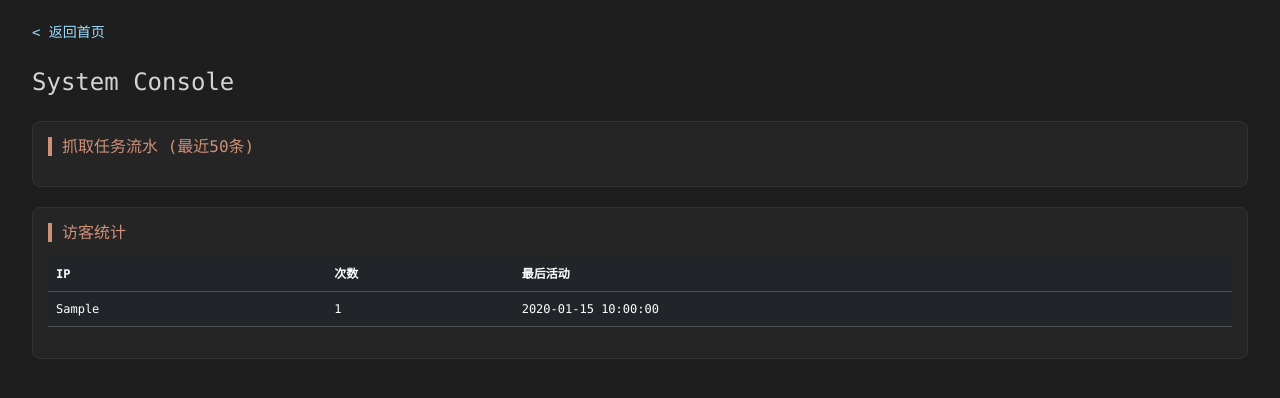
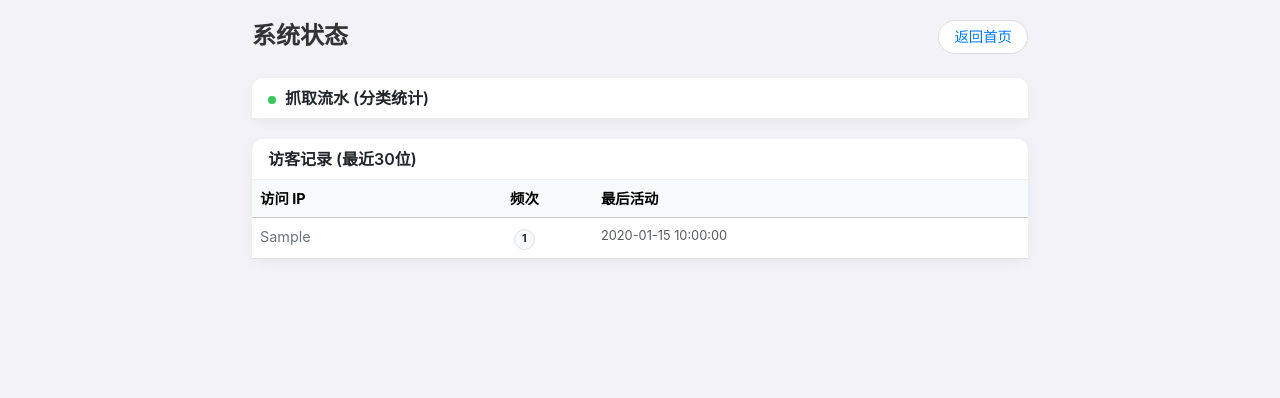
Before and after one commit to willggy/xianbao-project, a Flask app: page /logs in a window 1280 px wide. Shown: the top 398 px of the page. Run offline with Flask 3, Linux system fonts and the light colour scheme; tables that the repository leaves empty hold one stand-in row (values such as "Sample post"); data that the repository does not hold is empty; parts of the project's set-up code (start-up, migrations or seed data) failed here and were passed over.

Commit message:
Update logs.html

```diff
--- a/templates/logs.html
+++ b/templates/logs.html
@@ -3,51 +3,60 @@
 <head>
     <meta charset="UTF-8">
     <meta name="viewport" content="width=device-width, initial-scale=1.0">
-    <title>系统控制台</title>
+    <title>系统状态 - 监控助手</title>
     <link href="https://cdn.jsdelivr.net/npm/bootstrap@5.3.3/dist/css/bootstrap.min.css" rel="stylesheet">
     <style>
-        body { background: #1e1e1e; color: #d4d4d4; font-family: 'Consolas', monospace; padding: 20px; }
-        .console-card { background: #252526; border-radius: 8px; border: 1px solid #333; padding: 15px; margin-bottom: 20px; }
-        .log-line { border-bottom: 1px solid #2d2d2d; padding: 4px 0; font-size: 13px; }
-        .log-time { color: #569cd6; margin-right: 10px; }
-        .visitor-table { color: #ccc; font-size: 12px; }
-        h6 { color: #ce9178; border-left: 4px solid #ce9178; padding-left: 10px; margin-bottom: 15px; }
-        .btn-back { color: #9cdcfe; text-decoration: none; font-size: 14px; }
+        :root { --ios-blue: #007aff; --ios-bg: #f2f2f7; }
+        body { background-color: var(--ios-bg); font-family: -apple-system, sans-serif; padding-top: 20px; color: #333; }
+        .card-custom { border: none; border-radius: 12px; box-shadow: 0 4px 12px rgba(0,0,0,0.05); margin-bottom: 20px; background: #fff; }
+        .card-header { background: #fff; border-bottom: 1px solid #eee; border-radius: 12px 12px 0 0 !important; font-weight: 600; }
+        .log-item { font-family: 'Consolas', monospace; font-size: 0.85rem; padding: 8px 15px; border-bottom: 1px solid #f9f9f9; }
+        .log-item:last-child { border-bottom: none; }
+        .status-dot { height: 8px; width: 8px; background-color: #34c759; border-radius: 50%; display: inline-block; margin-right: 5px; }
+        .table { font-size: 0.9rem; margin-bottom: 0; }
+        .btn-ios { background: #fff; color: var(--ios-blue); border-radius: 20px; border: 1px solid #ddd; padding: 5px 15px; text-decoration: none; font-size: 0.9rem; transition: 0.2s; }
+        .btn-ios:hover { background: #f0f0f0; }
     </style>
 </head>
 <body>
-    <div class="container-fluid">
-        <a href="/" class="btn-back"> < 返回首页</a>
-        <h4 class="my-4">System Console</h4>
+    <div class="container" style="max-width: 800px;">
+        <div class="d-flex justify-content-between align-items-center mb-4">
+            <h4 class="mb-0" style="font-weight: 700;">系统状态</h4>
+            <a href="/" class="btn-ios">返回首页</a>
+        </div>
 
-        <div class="console-card">
-            <h6>抓取任务流水 (最近50条)</h6>
-            <div id="log-container">
+        <div class="card card-custom">
+            <div class="card-header"><span class="status-dot"></span> 抓取流水 (分类统计)</div>
+            <div class="card-body p-0">
                 {% for log in logs %}
-                <div class="log-line">
-                    <span class="text-success">></span> {{ log.last_scrape }}
+                <div class="log-item text-muted">
+                    {{ log.last_scrape }}
                 </div>
                 {% endfor %}
             </div>
         </div>
 
-        <div class="console-card">
-            <h6>访客统计</h6>
-            <table class="table table-dark table-hover visitor-table">
-                <thead>
-                    <tr><th>IP</th><th>次数</th><th>最后活动</th></tr>
+        <div class="card card-custom">
+            <div class="card-header">访客记录 (最近30位)</div>
+            <div class="card-body p-0">
+                <div class="table-responsive">
+                    <table class="table table-hover">
+                        <thead class="table-light">
+                            <tr><th>访问 IP</th><th class="text-center">频次</th><th>最后活动</th></tr>
                         </thead>
                         <tbody>
                             {% for v in visitors %}
                             <tr>
-                        <td>{{ v.ip }}</td>
-                        <td>{{ v.visit_count }}</td>
-                        <td>{{ v.last_visit }}</td>
+                                <td class="text-secondary">{{ v.ip }}</td>
+                                <td class="text-center"><span class="badge rounded-pill bg-light text-dark border">{{ v.visit_count }}</span></td>
+                                <td class="text-muted" style="font-size: 0.8rem;">{{ v.last_visit }}</td>
                             </tr>
                             {% endfor %}
                         </tbody>
                     </table>
                 </div>
             </div>
+        </div>
+    </div>
 </body>
 </html>
```
Lines whose indentation alone changed are shown as unchanged.
